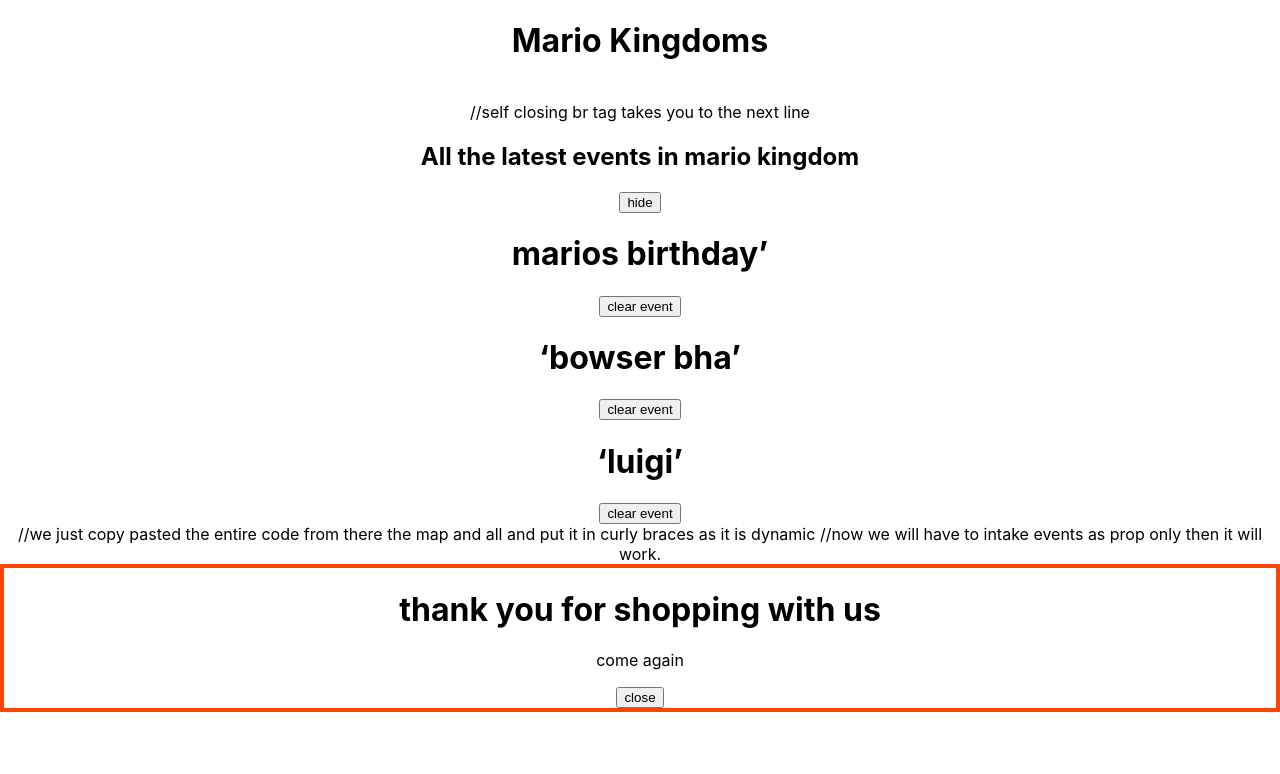
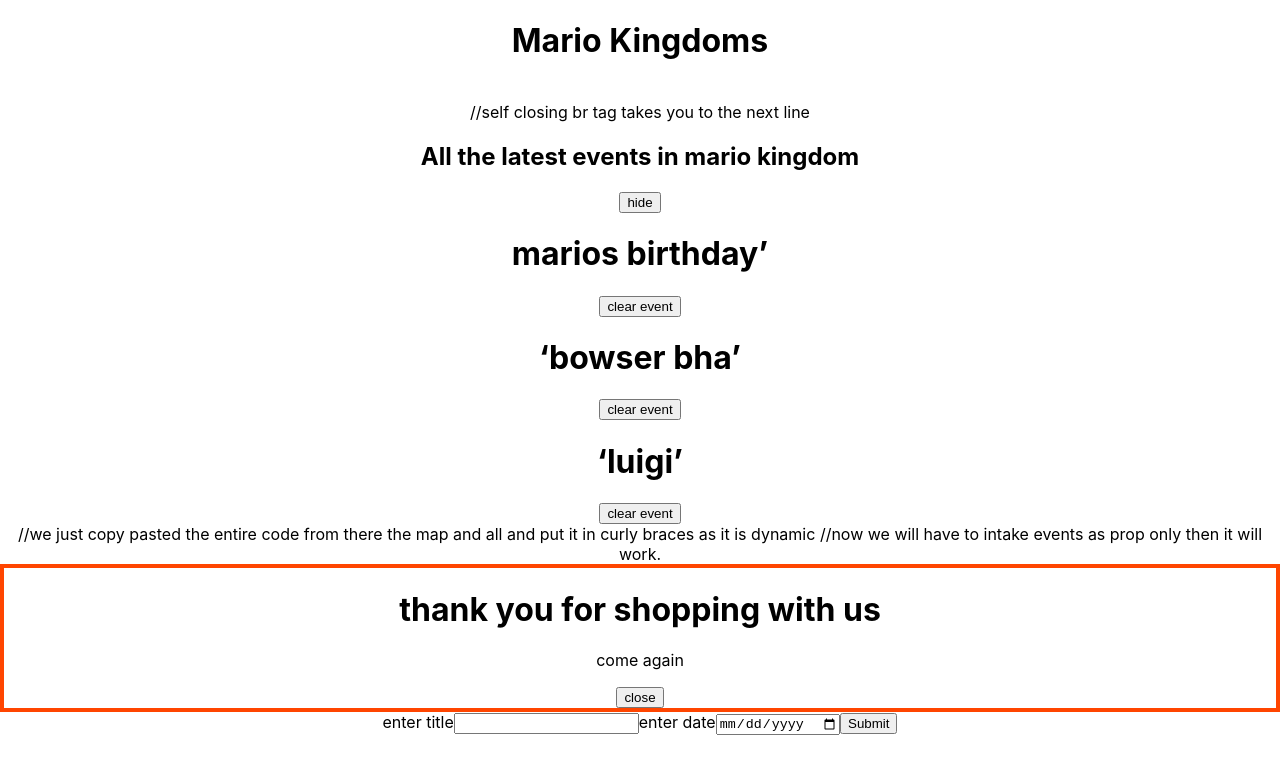
Before and after one commit to umang-bit/Firebase-React, a React (Create React App) app in the folder my-first-react-app/my-first-react-app/: page / in a window 1280 px wide. Shown: the top 774 px of the page. Built offline with nearby package versions, Linux system fonts and the light colour scheme.

Commit message:
practiced forms in React

```diff
--- a/my-first-react-app/my-first-react-app/src/App.js
+++ b/my-first-react-app/my-first-react-app/src/App.js
@@ -4,7 +4,7 @@ import {useState} from 'react';
 import Title from './Title';
 import Modal from './Modal';
 import Eventlist from './Eventlist';
-
+import Neweventform from './Neweventform';
 function App() {
 
   const [showEvents,setShowEvents]= useState(true)
@@ -29,6 +29,7 @@ function App() {
         //objects are also named events hence even it is in curly braces.
       }
       <Modal isSalesModal= {true}/>
+      <Neweventform/>
     </div>
   );
 }
--- /dev/null
+++ b/my-first-react-app/my-first-react-app/src/Neweventform.js
@@ -0,0 +1,19 @@
+
+
+export default function Neweventform() {
+  return (
+
+    <form>
+        <label>
+            <span>enter title</span>
+            <input type="text"></input>
+        </label>
+
+        <label>
+            <span>enter date</span>
+            <input type="date"></input>
+        </label>
+        <button>Submit</button>
+    </form>
+  )
+}
```
